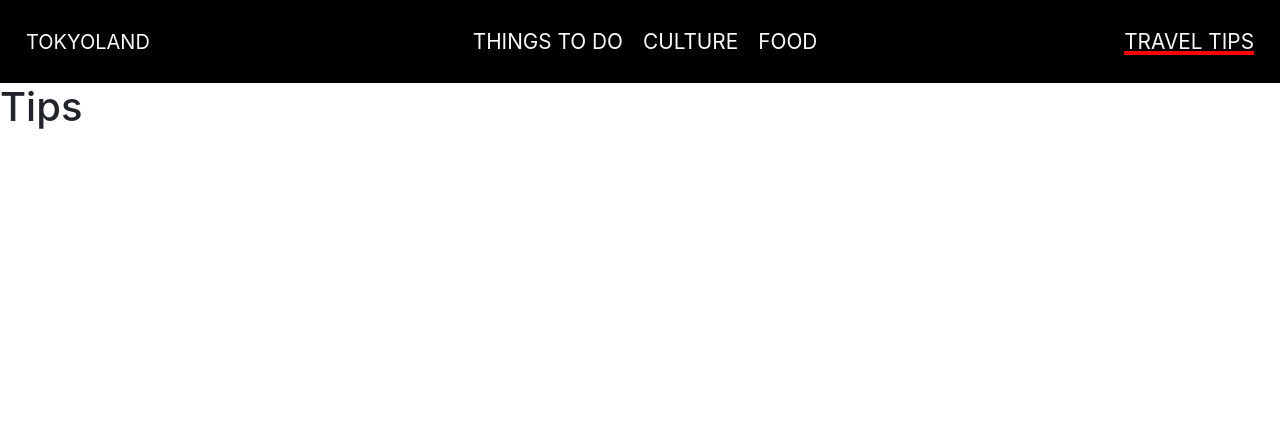
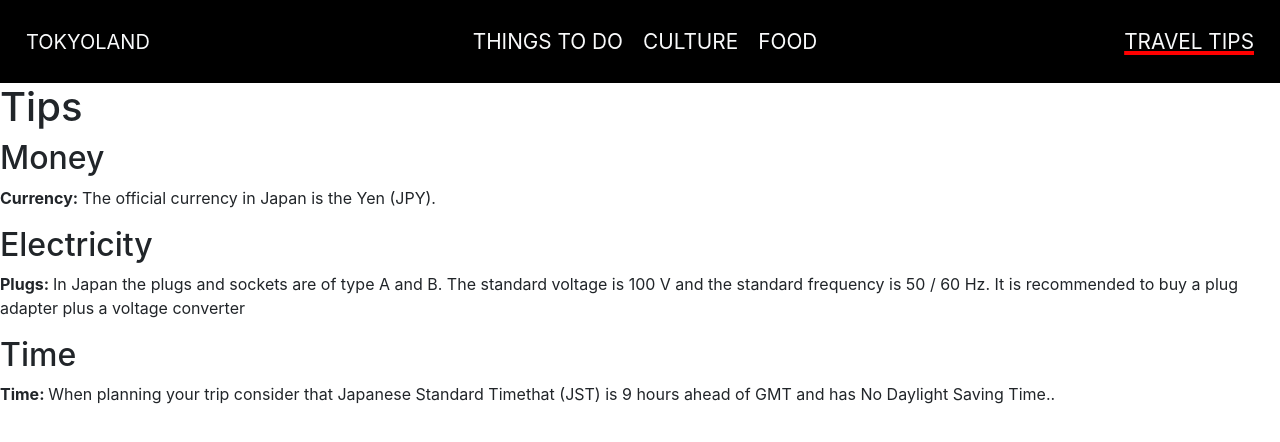
Before and after one commit to DonatellaC/tokyoland, a React (Create React App) app: page /travel-tips in a window 1280 px wide. Shown: the top 442 px of the page. Built offline with nearby package versions, Linux system fonts and the light colour scheme.

Commit message:
updated travel tips section

```diff
--- a/src/screens/ThingsToDo/ThingsToDo.js
+++ b/src/screens/ThingsToDo/ThingsToDo.js
@@ -8,8 +8,9 @@ const ThingsToDo = () => {
   return (
     <div>
       <Header />
+      <h2>Things to do</h2>
       <h1>{name}</h1>
-      <h2>Things to do</h2>
+
       <Footer />
     </div>
   );
--- a/src/screens/TravelTips/TravelTips.js
+++ b/src/screens/TravelTips/TravelTips.js
@@ -6,6 +6,23 @@ const TravelTips = () => {
     <div>
       <Header />
       <h1>Tips</h1>
+      <h2>Money</h2>
+      <p>
+        <strong>Currency: </strong>The official currency in Japan is the Yen
+        (JPY).
+      </p>
+      <h2>Electricity</h2>
+      <p>
+        <strong>Plugs: </strong>In Japan the plugs and sockets are of type A and
+        B. The standard voltage is 100 V and the standard frequency is 50 / 60
+        Hz. It is recommended to buy a plug adapter plus a voltage converter
+      </p>
+      <h2>Time</h2>
+      <p>
+        <strong>Time: </strong>
+        When planning your trip consider that Japanese Standard Timethat (JST)
+        is 9 hours ahead of GMT and has No Daylight Saving Time..
+      </p>
     </div>
   );
 };
```
Also changed, not shown: 1 other file (tests, documents, lock files or other folders).
